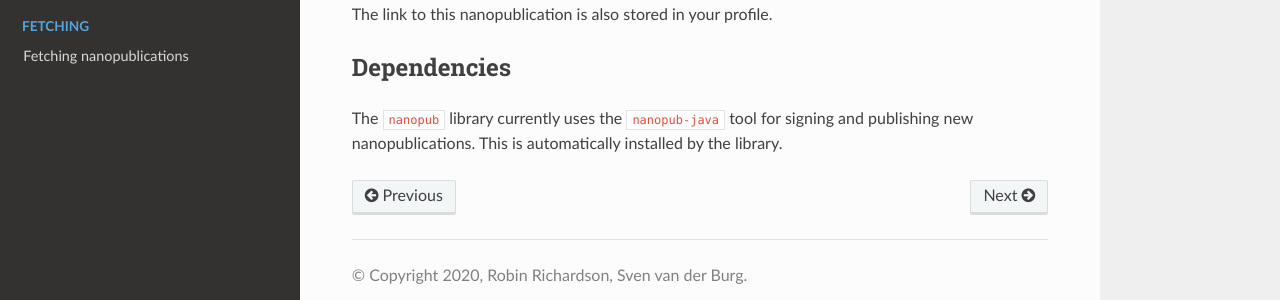
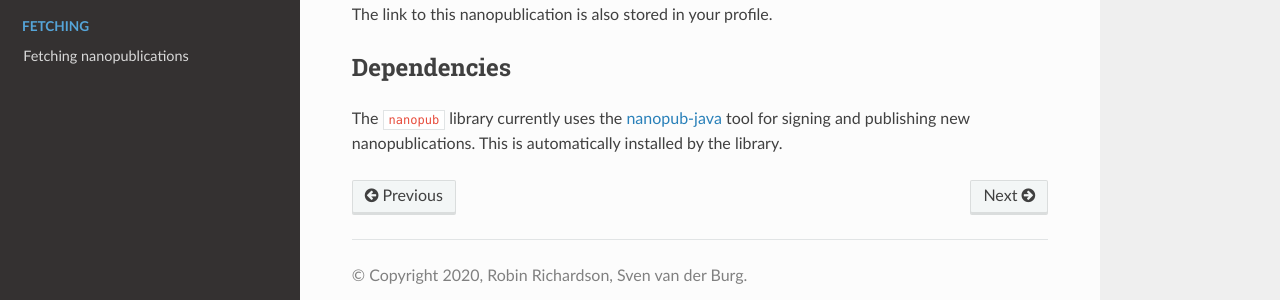
Before and after one commit to fair-workflows/nanopub, a Sphinx documentation site: the page built from docs/getting-started/setup.md, in a window 1280 px wide and 900 px high, scrolled down 602 px. Shown: the part 555-855 px from the top of the window. Built offline with Sphinx 7.4.7 and the Read the Docs theme 2.0.0, drawn with Linux system fonts in a browser that asks for light colours; the version number is read from the project's files by our own code.

````diff
--- a/docs/getting-started/setup.md
+++ b/docs/getting-started/setup.md
@@ -40,5 +40,5 @@ Here is an [example introductory nanopublicaiton](http://purl.org/np/RAy1CYBfBYF
 The link to this nanopublication is also stored in your profile.
 
 ## Dependencies
-The ```nanopub``` library currently uses the [```nanopub-java```](https://github.com/Nanopublication/nanopub-java)
+The ```nanopub``` library currently uses the [nanopub-java](https://github.com/Nanopublication/nanopub-java)
 tool for signing and publishing new nanopublications. This is automatically installed by the library.
````
